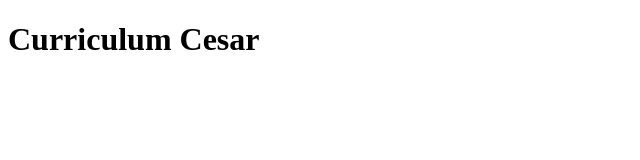
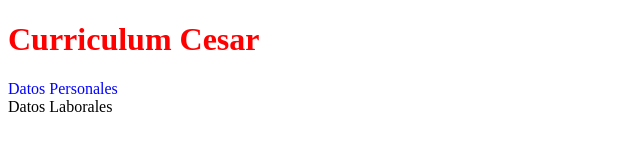
Before and after one commit to DevMex/cv, a website: page index.html in a window 1280 px wide. Shown: the whole page, without its empty margins (0-640 px from the left). Drawn offline with Linux system fonts and the light colour scheme.

Commit message:
add css to html

```diff
--- a/index.html
+++ b/index.html
@@ -3,8 +3,11 @@
     <head>
         <meta charset="utf-8">
         <title>Curriculum Cesar</title>
+        <link rel="stylesheet" href="/css/app.css">
     </head>
     <body>
         <h1>Curriculum Cesar</h1>
+        <aside>Datos Personales</aside>
+        <section>Datos Laborales</section>
     </body>
 </html>
```
